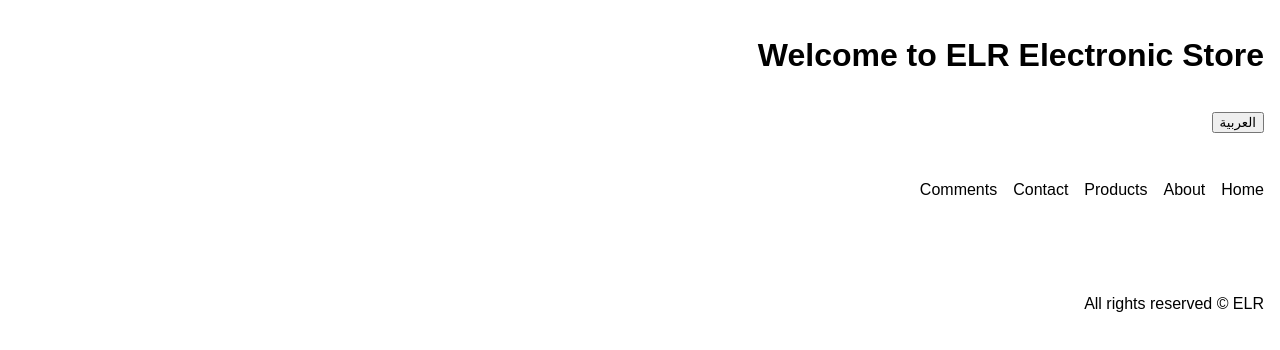
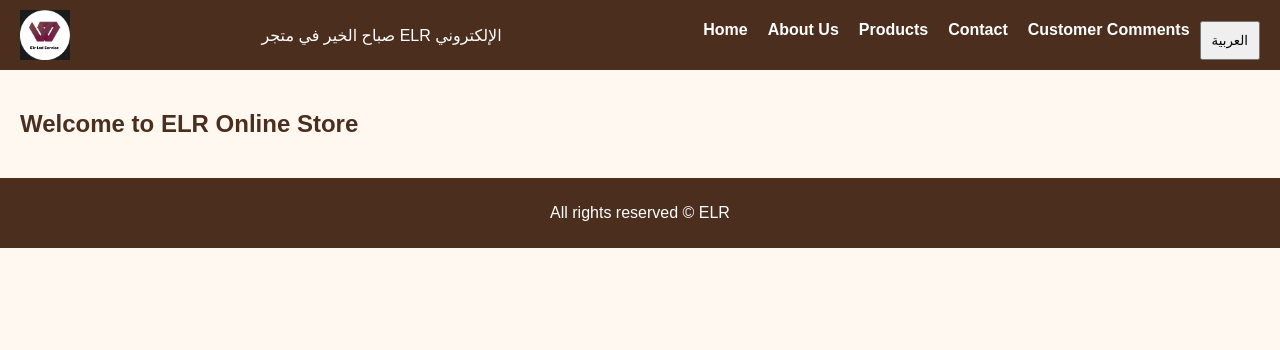
Before and after one commit to Elrservice/ElrLtd-, a plain HTML site: page index.html in a window 1280 px wide. Both pictures are taken after a click on the button "English". Drawn offline with Linux system fonts and the light colour scheme.

Commit message:
Update index.html

```diff
--- a/index.html
+++ b/index.html
@@ -1,132 +1,225 @@
-<!DOCTYPE html><html lang="ar">
+<!DOCTYPE html>
+<html lang="ar">
 <head>
-  <meta charset="UTF-8">
-  <meta name="viewport" content="width=device-width, initial-scale=1.0">
+  <meta charset="UTF-8" />
+  <meta name="viewport" content="width=device-width, initial-scale=1" />
   <title>متجر ELR الإلكتروني</title>
   <style>
-    body { font-family: sans-serif; direction: rtl; margin: 0; padding: 0; }
-    header, nav, section, footer { padding: 1rem; }
-    nav ul { list-style: none; display: flex; gap: 1rem; padding: 0; }
-    nav ul li { cursor: pointer; }
-    .section { display: none; }
-    .section.active { display: block; }
-    button { margin-top: 1rem; }
+    body {
+      font-family: Arial, sans-serif;
+      margin: 0;
+      background-color: #fff8f0;
+      color: #4b2e1e;
+    }
+
+    header {
+      background-color: #4b2e1e;
+      color: white;
+      display: flex;
+      justify-content: space-between;
+      align-items: center;
+      padding: 10px 20px;
+      flex-wrap: wrap;
+    }
+
+    header img {
+      height: 50px;
+    }
+
+    nav {
+      display: flex;
+      flex-wrap: wrap;
+    }
+
+    nav a {
+      color: white;
+      padding: 10px;
+      text-decoration: none;
+      font-weight: bold;
+    }
+
+    nav a:hover {
+      background-color: #7b4f35;
+    }
+
+    .menu-toggle {
+      display: none;
+      font-size: 28px;
+      cursor: pointer;
+    }
+
+    .section {
+      padding: 20px;
+      display: none;
+    }
+
+    footer {
+      text-align: center;
+      padding: 10px;
+      background-color: #4b2e1e;
+      color: white;
+    }
+
+    input, button {
+      padding: 10px;
+      margin-top: 10px;
+    }
+
+    .comment {
+      background-color: #f5e7d5;
+      margin: 5px 0;
+      padding: 10px;
+    }
+
+    @media (max-width: 768px) {
+      nav {
+        flex-direction: column;
+        display: none;
+        width: 100%;
+      }
+
+      nav.active {
+        display: flex;
+      }
+
+      .menu-toggle {
+        display: block;
+        order: -1;
+      }
+    }
   </style>
 </head>
 <body>
-  <header>
-    <h1 id="welcomeText">مرحبا بكم في متجر ELR الالكتروني</h1>
-    <button id="langToggle" onclick="toggleLanguage()">English</button>
-  </header>
-  <nav>
-    <ul>
-      <li id="homeBtn" onclick="showSection('home')">الرئيسية</li>
-      <li id="aboutBtn" onclick="showSection('about')">من نحن</li>
-      <li id="productsBtn" onclick="showSection('products')">المنتجات</li>
-      <li id="contactBtn" onclick="showSection('contact')">تواصل معنا</li>
-      <li id="commentsBtn" onclick="showSection('comments')">تعليقات العملاء</li>
-    </ul>
-  </nav>  <section id="home" class="section active"></section>
-  <section id="about" class="section">
-    <p id="aboutContent">متجر الكتروني متكامل للخدمات الالكترونية والرقمية بدقة و سرعة عالية في المعاملة</p>
-  </section>
-  <section id="products" class="section">
-    <div id="productsContent">
-      <h3>1- العملات الرقمية</h3>
+
+<header>
+  <img src="logo.png" alt="ELR Logo" />
+  <span id="greeting">مرحباً بكم في متجر ELR الإلكتروني</span>
+  <div class="menu-toggle" onclick="toggleMenu()">☰</div>
+  <nav id="navbar">
+    <a href="#" onclick="showSection('home')" data-ar="الرئيسية" data-en="Home">الرئيسية</a>
+    <a href="#" onclick="showSection('about')" data-ar="من نحنا" data-en="About Us">من نحنا</a>
+    <a href="#" onclick="showSection('products')" data-ar="المنتجات" data-en="Products">المنتجات</a>
+    <a href="#" onclick="showSection('contact')" data-ar="تواصل معنا" data-en="Contact">تواصل معنا</a>
+    <a href="#" onclick="showSection('comments')" data-ar="تعليقات العملاء" data-en="Customer Comments">تعليقات العملاء</a>
+    <button onclick="toggleLanguage()">English</button>
+  </nav>
+</header>
+
+<section id="home" class="section" style="display: block;">
+  <h2 data-ar="مرحباً بكم في متجر ELR الإلكتروني" data-en="Welcome to ELR Online Store">مرحباً بكم في متجر ELR الإلكتروني</h2>
+</section>
+
+<section id="about" class="section">
+  <h2 data-ar="من نحنا" data-en="About Us">من نحنا</h2>
+  <p data-ar="متجر الكتروني متكامل للخدمات الالكترونية والرقمية بدقة و سرعة عالية في المعاملة"
+     data-en="A complete online store for digital and electronic services with high accuracy and speed in transactions">
+    متجر الكتروني متكامل للخدمات الالكترونية والرقمية بدقة و سرعة عالية في المعاملة
+  </p>
+</section>
+
+<section id="products" class="section">
+  <h2 data-ar="المنتجات" data-en="Products">المنتجات</h2>
+  <ul>
+    <li data-ar="العملات الرقمية" data-en="Digital Currencies">العملات الرقمية
       <ul>
-        <li>شراء العملات الرقمية</li>
-        <li>بيع العملات الرقمية</li>
-        <li>التعامل بالعملة الرقمية USDT في البيع و الشراء</li>
+        <li data-ar="شراء العملات الرقمية" data-en="Buy Digital Currencies">شراء العملات الرقمية</li>
+        <li data-ar="بيع العملات الرقمية" data-en="Sell Digital Currencies">بيع العملات الرقمية</li>
+        <li data-ar="التعامل بـ USDT" data-en="USDT Transactions">التعامل بالعملة الرقمية USDT في البيع والشراء</li>
       </ul>
-      <h3>2- خدمات التلجرام</h3>
+    </li>
+    <li data-ar="خدمات التلجرام" data-en="Telegram Services">خدمات التلجرام
       <ul>
-        <li>توثيق التلجرام</li>
-        <li>شراء نجوم التلجرام</li>
+        <li data-ar="توثيق التلجرام" data-en="Telegram Verification">توثيق التلجرام</li>
+        <li data-ar="شراء نجوم التلجرام" data-en="Buy Telegram Stars">شراء نجوم التلجرام</li>
       </ul>
-    </div>
-  </section>
-  <section id="contact" class="section">
-    <div id="contactContent">
-      <p>رابط التلجرام: <a href="https://t.me/ElnourMohammedAhmed">Telegram</a></p>
-      <p>رابط الفيسبوك: <a href="https://facebook.me/ElnourMohammedAhmed">Facebook</a></p>
-      <p>الخط الساخن: +249111118226</p>
-    </div>
-  </section>
-  <section id="comments" class="section">
-    <form id="commentForm">
-      <textarea id="commentInput" rows="4" placeholder="اكتب تعليقك هنا..."></textarea>
-      <br>
-      <button type="submit">إرسال</button>
-    </form>
-    <div id="commentList"></div>
-  </section>  <footer>
-    <p id="footerText">جميع الحقوق محفوظة © ELR</p>
-  </footer>  <script>
-    let currentLang = 'ar';
+    </li>
+  </ul>
+</section>
 
-    function showSection(id) {
-      document.querySelectorAll('.section').forEach(s => s.classList.remove('active'));
-      document.getElementById(id).classList.add('active');
-    }
+<section id="contact" class="section">
+  <h2 data-ar="تواصل معنا" data-en="Contact Us">تواصل معنا</h2>
+  <ul>
+    <li><b>Telegram:</b> <a href="https://telegram.me/ElnourMohammedAhmed">Telegram.me/ElnourMohammedAhmed</a></li>
+    <li><b>Facebook:</b> <a href="https://facebook.me/ElnourMohammedAhmed">Facebook.me/ElnourMohammedAhmed</a></li>
+    <li><b>Hotline:</b> +249111118226</li>
+  </ul>
+</section>
 
-    function toggleLanguage() {
-      const elements = {
-        homeBtn: { ar: 'الرئيسية', en: 'Home' },
-        aboutBtn: { ar: 'من نحن', en: 'About' },
-        productsBtn: { ar: 'المنتجات', en: 'Products' },
-        contactBtn: { ar: 'تواصل معنا', en: 'Contact' },
-        commentsBtn: { ar: 'تعليقات العملاء', en: 'Comments' },
-        langToggle: { ar: 'English', en: 'العربية' },
-        welcomeText: {
-          ar: 'مرحبا بكم في متجر ELR الالكتروني',
-          en: 'Welcome to ELR Electronic Store'
-        },
-        aboutContent: {
-          ar: 'متجر الكتروني متكامل للخدمات الالكترونية والرقمية بدقة و سرعة عالية في المعاملة',
-          en: 'An integrated electronic store for digital services with high precision and speed'
-        },
-        productsContent: {
-          ar: `<h3>1- العملات الرقمية</h3><ul><li>شراء العملات الرقمية</li><li>بيع العملات الرقمية</li><li>التعامل بالعملة الرقمية USDT في البيع و الشراء</li></ul><h3>2- خدمات التلجرام</h3><ul><li>توثيق التلجرام</li><li>شراء نجوم التلجرام</li></ul>`,
-          en: `<h3>1- Digital Currencies</h3><ul><li>Buy digital currencies</li><li>Sell digital currencies</li><li>Trade using USDT</li></ul><h3>2- Telegram Services</h3><ul><li>Telegram verification</li><li>Buy Telegram stars</li></ul>`
-        },
-        contactContent: {
-          ar: `<p>رابط التلجرام: <a href="https://t.me/ElnourMohammedAhmed">Telegram</a></p><p>رابط الفيسبوك: <a href="https://facebook.me/ElnourMohammedAhmed">Facebook</a></p><p>الخط الساخن: +249111118226</p>`,
-          en: `<p>Telegram link: <a href="https://t.me/ElnourMohammedAhmed">Telegram</a></p><p>Facebook link: <a href="https://facebook.me/ElnourMohammedAhmed">Facebook</a></p><p>Hotline: +249111118226</p>`
-        },
-        footerText: { ar: 'جميع الحقوق محفوظة © ELR', en: 'All rights reserved © ELR' }
-      };
+<section id="comments" class="section">
+  <h2 data-ar="تعليقات العملاء" data-en="Customer Comments">تعليقات العملاء</h2>
+  <div>
+    <input type="text" id="commentInput" placeholder="اكتب تعليقك هنا" />
+    <button id="submitComment" data-ar="إرسال" data-en="Submit">إرسال</button>
+  </div>
+  <div id="commentsList"></div>
+</section>
 
-      currentLang = currentLang === 'ar' ? 'en' : 'ar';
+<footer>
+  <p data-ar="جميع الحقوق محفوظة © ELR" data-en="All rights reserved © ELR">جميع الحقوق محفوظة © ELR</p>
+</footer>
 
-      document.getElementById('homeBtn').innerText = elements.homeBtn[currentLang];
-      document.getElementById('aboutBtn').innerText = elements.aboutBtn[currentLang];
-      document.getElementById('productsBtn').innerText = elements.productsBtn[currentLang];
-      document.getElementById('contactBtn').innerText = elements.contactBtn[currentLang];
-      document.getElementById('commentsBtn').innerText = elements.commentsBtn[currentLang];
-      document.getElementById('langToggle').innerText = elements.langToggle[currentLang];
-      document.getElementById('welcomeText').innerText = elements.welcomeText[currentLang];
+<script>
+  // إظهار قسم معين فقط
+  function showSection(id) {
+    document.querySelectorAll('.section').forEach(sec => sec.style.display = 'none');
+    document.getElementById(id).style.display = 'block';
+  }
 
-      document.getElementById('aboutContent').innerText = '';
-      document.getElementById('aboutContent').insertAdjacentHTML('beforeend', elements.aboutContent[currentLang]);
+  // تبديل القائمة في الهاتف
+  function toggleMenu() {
+    document.getElementById("navbar").classList.toggle("active");
+  }
 
-      document.getElementById('productsContent').innerText = '';
-      document.getElementById('productsContent').insertAdjacentHTML('beforeend', elements.productsContent[currentLang]);
+  // التبديل بين اللغتين
+  let currentLang = "ar";
+  function toggleLanguage() {
+    currentLang = currentLang === "ar" ? "en" : "ar";
+    document.querySelectorAll('[data-ar]').forEach(el => {
+      el.textContent = el.getAttribute(`data-${currentLang}`);
+    });
+    document.querySelector('button[onclick="toggleLanguage()"]').textContent = currentLang === "ar" ? "English" : "العربية";
+  }
 
-      document.getElementById('contactContent').innerText = '';
-      document.getElementById('contactContent').insertAdjacentHTML('beforeend', elements.contactContent[currentLang]);
+  // تغيير التحية حسب الوقت
+  const now = new Date().getHours();
+  const greeting = document.getElementById("greeting");
+  if (now >= 5 && now < 12) {
+    greeting.textContent = "صباح الخير في متجر ELR الإلكتروني";
+  } else if (now >= 12 && now < 18) {
+    greeting.textContent = "مساء الخير في متجر ELR الإلكتروني";
+  } else {
+    greeting.textContent = "مرحباً بكم في متجر ELR الإلكتروني";
+  }
 
-      document.getElementById('footerText').innerText = elements.footerText[currentLang];
-    }
+  // التعليقات
+  function loadComments() {
+    const comments = JSON.parse(localStorage.getItem("comments")) || [];
+    const container = document.getElementById("commentsList");
+    container.innerHTML = "";
+    comments.forEach(comment => {
+      const div = document.createElement("div");
+      div.className = "comment";
+      div.textContent = comment;
+      container.appendChild(div);
+    });
+  }
 
-    document.getElementById('commentForm').addEventListener('submit', function(e) {
-      e.preventDefault();
-      const input = document.getElementById('commentInput');
-      if (input.value.trim()) {
-        const comment = document.createElement('p');
-        comment.textContent = input.value;
-        document.getElementById('commentList').appendChild(comment);
-        input.value = '';
-      }
-    });
-  </script></body>
+  function addComment() {
+    const input = document.getElementById("commentInput");
+    const comment = input.value.trim();
+    if (!comment) return;
+    const comments = JSON.parse(localStorage.getItem("comments")) || [];
+    comments.push(comment);
+    localStorage.setItem("comments", JSON.stringify(comments));
+    input.value = "";
+    loadComments();
+  }
+
+  document.addEventListener("DOMContentLoaded", () => {
+    document.getElementById("submitComment").addEventListener("click", addComment);
+    loadComments();
+  });
+</script>
+
+</body>
 </html>
```
